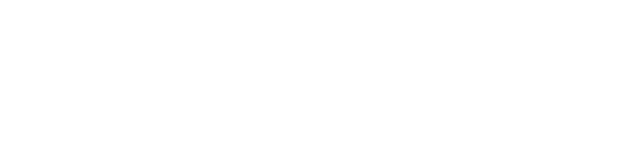
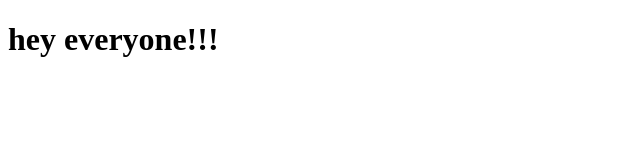
Before and after one commit to parisjane/coursera-test-1, a plain HTML site: page site/index.html in a window 1280 px wide. Shown: the whole page, without its empty margins (0-640 px from the left). Drawn offline with Linux system fonts and the light colour scheme.

Commit message:
smallchange

```diff
--- a/site/index.html
+++ b/site/index.html
@@ -4,6 +4,6 @@
  	<title>hello world !!! here i come</title>
  </head>
  <body>
-
+ <h1> hey everyone!!!</h1>
  </body>
  </html>
```
